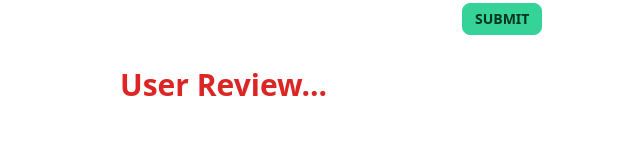
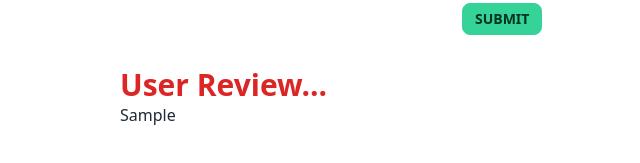
Before and after one commit to azimugv/review-js, a plain HTML site: page index.html in a window 1280 px wide. Both pictures are taken after typing "Sample" into the empty fields and a click on the button "SUBMIT". Shown: the part 185-348 px from the top of the page, 328-968 px from the left. Drawn offline with nearby package versions, Linux system fonts and the light colour scheme.

Commit message:
Project Js Review Added

```diff
--- a/index.html
+++ b/index.html
@@ -3,7 +3,7 @@
   <head>
     <meta charset="UTF-8" />
     <meta name="viewport" content="width=device-width, initial-scale=1.0" />
-    <title>Count Project</title>
+    <title>Review</title>
     <script src="https://cdn.tailwindcss.com"></script>
     <link
       href="https://cdn.jsdelivr.net/npm/daisyui@3.5.1/dist/full.css"
@@ -27,6 +27,23 @@
     <div id="review" class="user-review w-96 mx-auto">
       <h1 class="text-3xl font-bold text-red-600">User Review...</h1>
     </div>
-    <script></script>
+    <script>
+      function addComment() {
+        const newComment = document.getElementById("text-area").value;
+        const p = document.createElement("p");
+        p.innerText = newComment;
+        document.getElementById("review").appendChild(p);
+      }
+      document
+        .getElementById("submit-btn")
+        .addEventListener("click", addComment);
+      document
+        .getElementById("text-area")
+        .addEventListener("keyup", function (event) {
+          if (event.key === "Enter") {
+            addComment();
+          }
+        });
+    </script>
   </body>
 </html>
```
